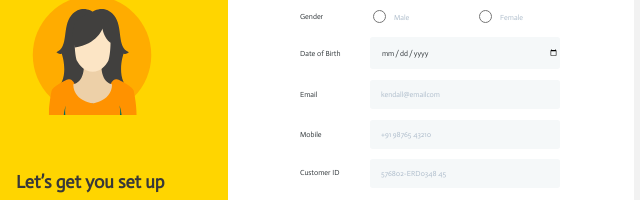
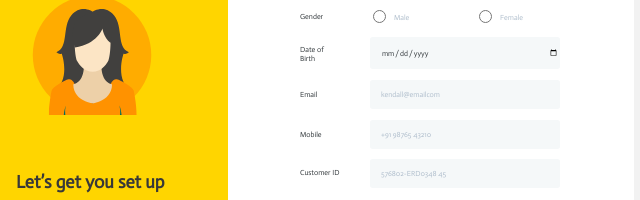
Before and after one commit to mashhurbek2005/freebiess, a plain HTML site: page index.html in a window 1280 px wide. Shown: the part 155-355 px from the top of the page, 346-986 px from the left. Drawn offline with Linux system fonts and the light colour scheme.

Commit message:
Add br tag

```diff
--- a/index.html
+++ b/index.html
@@ -51,7 +51,7 @@
                         </div>
 
                         <div class="input-box">
-                            <label class="hero-label" for="date">Date of Birth</label>
+                            <label class="hero-label" for="date">Date of <br> Birth</label>
                             <input class="hero-input date-input" type="date" name="user-birthday" id="date" placeholder="01/02/1983" required>
                         </div>
 
```
